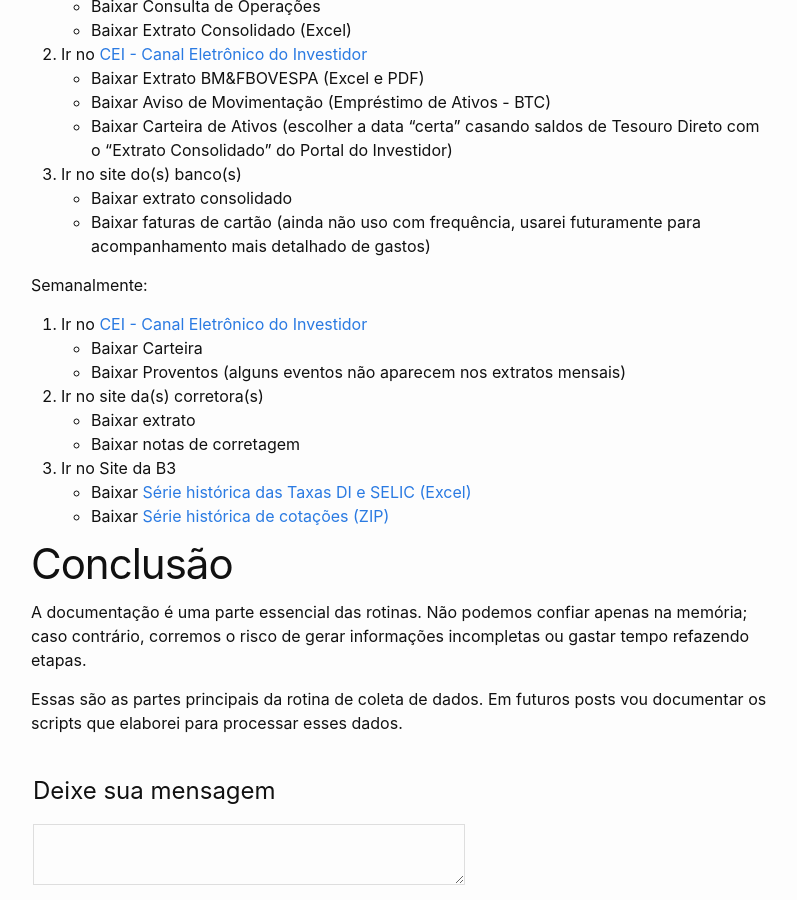
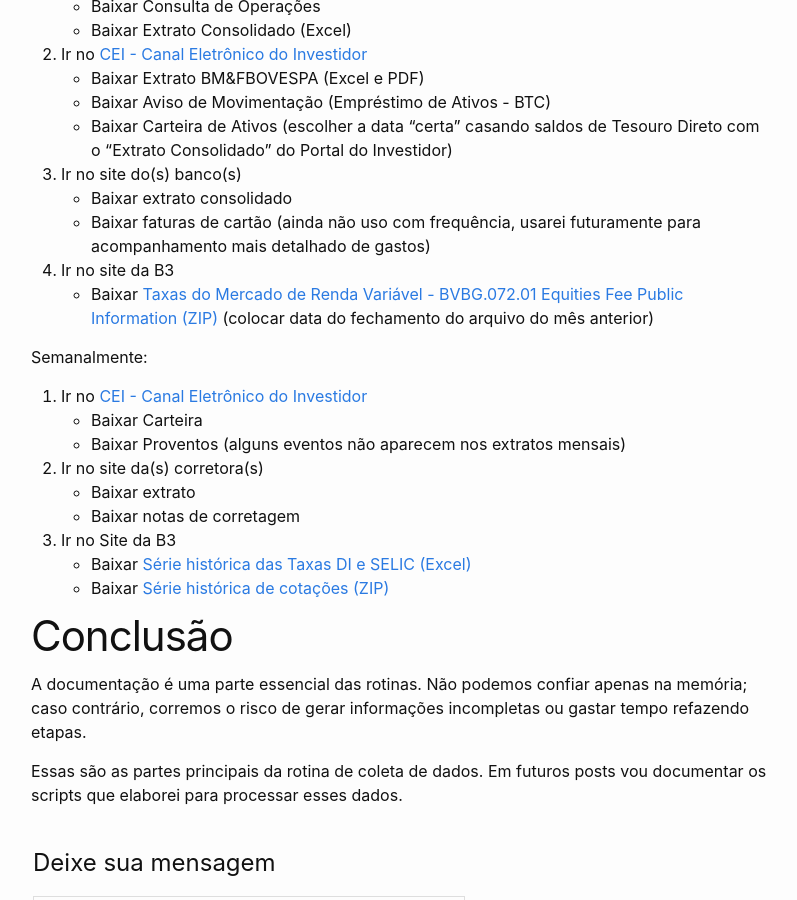
Before and after one commit to lizardo/frugal-script, a Jekyll site: the page built from _posts/2020-05-20-rotina-de-acompanhamento-de-financas-coleta-dos-dados.md, in a window 1280 px wide and 900 px high, scrolled down 599 px. Shown: the whole window, without its empty margins (239-1036 px from the left). Built offline with Jekyll 4.4.1, drawn with Linux system fonts in a browser that asks for light colours; nearby versions of some CDN libraries.

Commit message:
Update post from 2020-05-20
Add missing step on monthly plan for financial data collection.

```diff
--- a/_posts/2020-05-20-rotina-de-acompanhamento-de-financas-coleta-dos-dados.md
+++ b/_posts/2020-05-20-rotina-de-acompanhamento-de-financas-coleta-dos-dados.md
@@ -37,6 +37,10 @@ Mensalmente:
 - Baixar faturas de cartão (ainda não uso com frequência, usarei futuramente
   para acompanhamento mais detalhado de gastos)
 
+4. Ir no site da B3
+- Baixar [Taxas do Mercado de Renda Variável - BVBG.072.01 Equities Fee Public Information (ZIP)](http://www.b3.com.br/pt_br/market-data-e-indices/servicos-de-dados/market-data/historico/boletins-diarios/pesquisa-por-pregao/pesquisa-por-pregao/)
+  (colocar data do fechamento do arquivo do mês anterior)
+
 Semanalmente:
 
 1. Ir no [CEI - Canal Eletrônico do Investidor](https://cei.b3.com.br/)
```
